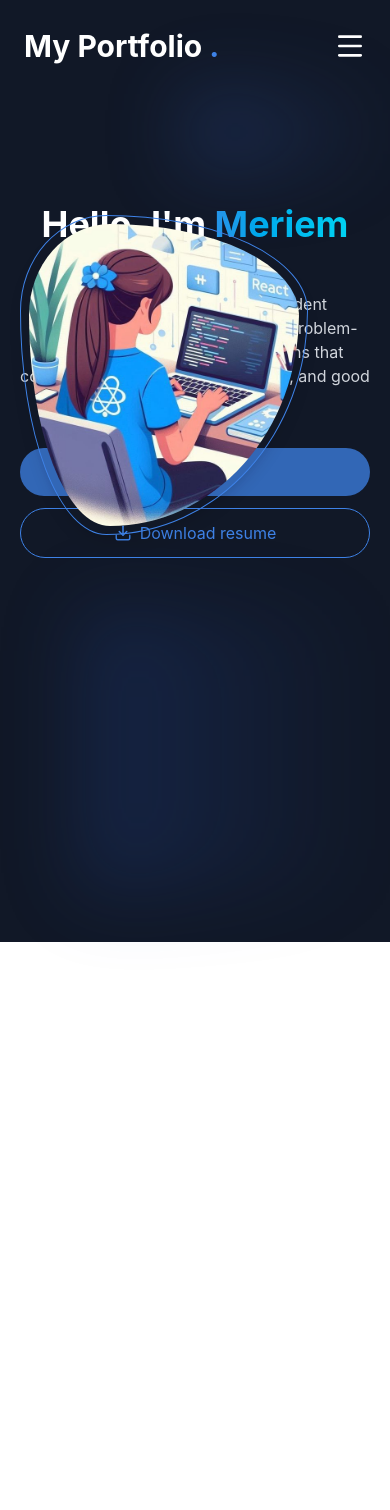
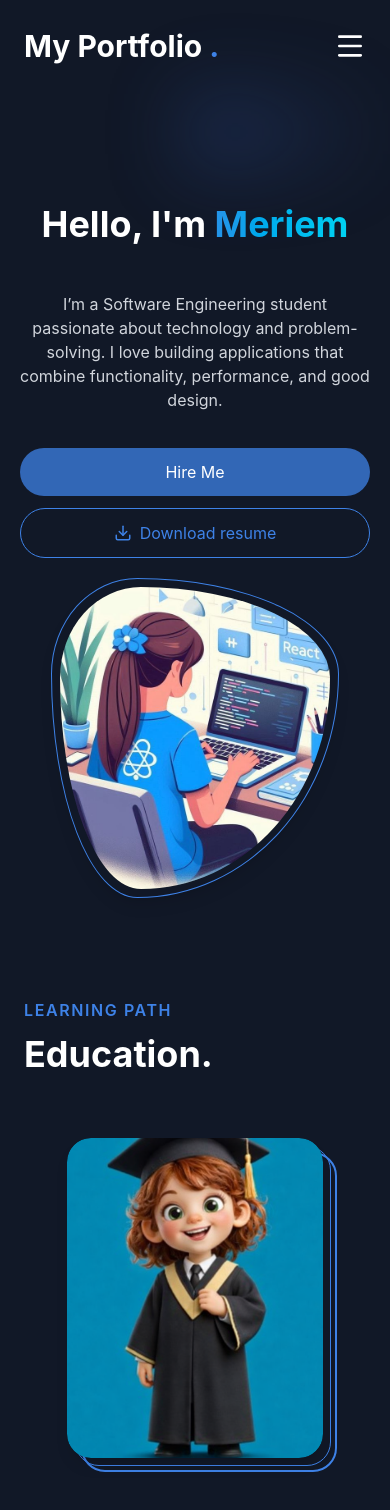
Before and after one commit to meriem123-dev/PORTFOLIO, a React app: page / in a window 390 px wide. Shown: the top 1510 px of the page. Before the commit the page ends 942 px from the top, so only its background shows below. Built offline with nearby package versions, Linux system fonts and the light colour scheme; the HTML template or start-up script is replaced by a standard one.

Commit message:
started education section

```diff
--- a/src/App.jsx
+++ b/src/App.jsx
@@ -4,7 +4,7 @@ import 'aos/dist/aos.css'
 
 import Header from './components/Header'
 import HeroSection from './components/HeroSection'
-
+import Education from './components/Education'
 
 const App=() => {
 
@@ -20,6 +20,7 @@ const App=() => {
     <div className='bg-[#111827] min-h-screen'>
       <Header />
       <HeroSection />
+      <Education/>
     </div>
   )
 }
--- /dev/null
+++ b/src/components/Education.jsx
@@ -0,0 +1,79 @@
+import React from "react";
+import EducationImage from "../assets/education.png";
+
+const Education = () => {
+  const eduData = [
+    {
+      id: 1,
+      degree: "4th Year Software Engineering Student",
+      school: "UniversitY Abderahmane Mira of Bejaia",
+      year: "2020-2027",
+      details:
+        "I am currently pursuing a degree in Software Engineering at the University of Science and Technology Houari Boumediene. My coursework has provided me with a strong foundation in programming, algorithms, and software development methodologies.",
+    },
+    {
+      id: 2,
+      degree: "4th Year Software Engineering Student",
+      school: "UniversitY Abderahmane Mira of Bejaia",
+      year: "2020-2027",
+      details:
+        "I am currently pursuing a degree in Software Engineering at the University of Science and Technology Houari Boumediene. My coursework has provided me with a strong foundation in programming, algorithms, and software development methodologies.",
+    },
+    {
+      id: 3,
+      degree: "4th Year Software Engineering Student",
+      school: "UniversitY Abderahmane Mira of Bejaia",
+      year: "2020-2027",
+      details:
+        "I am currently pursuing a degree in Software Engineering at the University of Science and Technology Houari Boumediene. My coursework has provided me with a strong foundation in programming, algorithms, and software development methodologies.",
+    },
+  ];
+
+  return (
+    <section className="text-white py-20 overflow-hidden " id="education">
+      <div className="max-w-7xl mx-auto px-6 lg:px-16 ">
+        <div className="mb-16">
+          <p className="text-primary text-md uppercase tracking-widest mb-2 font-semibold cursor-pointer">
+            Learning Path
+          </p>
+          <h2 className="text-4xl md:text-5xl  text-white mt-3  font-bold cursor-pointer">
+            Education.
+          </h2>
+        </div>
+
+        <div className="flex flex-col lg:flex-row items-center gap-16 mt-4 ">
+          <div
+            className="w-full lg:w-5/12 flex justify-center lg:justify-start"
+            data-aos="fade-right"
+          >
+            <div className="relative w-64 md:w-80 h-80 md:h-105">
+              {/*le plus éloigné */}
+              <div
+                className="absolute inset-0 rounded-3xl border-2 border-primary bg-transparent"
+                style={{ transform: "translate(14px, 14px)" }}
+              ></div>
+
+              {/* intermédiaire */}
+              <div
+                className="absolute inset-0 rounded-3xl border-1 border-primary bg-transparent"
+                style={{ transform: "translate(8px, 8px)" }}
+              ></div>
+
+              {/* Image (premier plan) */}
+              <div className="relative z-20 w-full h-full rounded-3xl overflow-hidden shadow-lg ">
+                <img
+                  src={EducationImage}
+                  alt="Education"
+                  className="w-full h-full object-cover object-top rounded-3xl"
+                />
+              </div>
+            </div>
+          </div>
+        </div>
+      </div>
+      <div className="h-20 lg:h-40" />
+    </section>
+  );
+};
+
+export default Education;
--- a/src/components/HeroSection.jsx
+++ b/src/components/HeroSection.jsx
@@ -50,11 +50,31 @@ const HeroSection = () => {
               </div>
             </div>
             <div className="lg:h-full md:flex">
-              <div className="flex w-full h-96 min-h-96 lg:min-h-[none] lg:w-full items-center relative">
-                <div className="absolute z-0 top-1/2 -translate-y-1/2 w-5/6 right-0 h-[calc(80%-20px)] bg-linear-to-r from-[#264fa8] blur-2xl  opacity-25"></div>
+              {/* Blur*/}
+              <div className="hidden lg:flex w-full h-96 lg:min-h-0 lg:w-full items-center relative">
+                <div className="absolute z-0 top-1/2 -translate-y-1/2 w-5/6 right-0 h-[calc(80%-20px)] bg-linear-to-r from-[#264fa8] blur-2xl opacity-25"></div>
               </div>
+              {/* img Mobile*/}
+              <div className="flex justify-center lg:hidden py-5">
+                <div
+                  className="p-2 shadow-lg border border-primary w-72 h-80"
+                  style={{ borderRadius: "30% 70% 70% 30% / 30% 30% 70% 70%" }}
+                >
+                  <img
+                    src={HeaderImage}
+                    alt="Header Image"
+                    loading="lazy"
+                    className="w-full h-full object-cover"
+                    style={{
+                      borderRadius: "30% 70% 70% 30% / 30% 30% 70% 70%",
+                    }}
+                  />
+                </div>
+              </div>
+
+              {/* img Desktop */}
               <div
-                className="absolute z-10 p-2 -translate-y-1/2 top-1/3 lg:right-3 md:right-40 sm:right-16 shadow-lg border border-primary w-72 h-80 lg:w-96 lg:h-[420px]"
+                className="hidden lg:block absolute z-10 p-2 -translate-y-1/2 top-1/3 lg:right-3 shadow-lg border border-primary lg:w-96 lg:h-[420px]"
                 style={{ borderRadius: "30% 70% 70% 30% / 30% 30% 70% 70%" }}
               >
                 <img
```
Also changed, not shown: src/assets/education.png (added).
